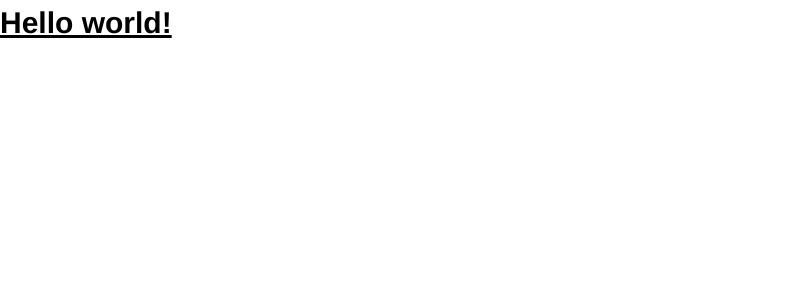
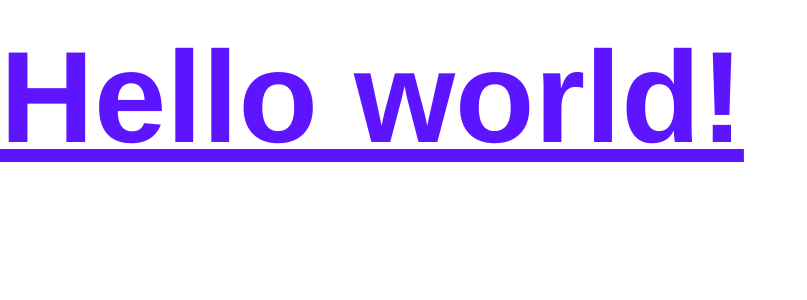
Before and after one commit to LisMaRad/visual-literacy, a React (Create React App) app: page / in a window 1280 px wide. Shown: the top 300 px of the page, without its empty margins (0-807 px from the left). Built offline with nearby package versions, Linux system fonts and the light colour scheme.

Commit message:
Style h1

```diff
--- a/src/App.tsx
+++ b/src/App.tsx
@@ -1,6 +1,6 @@
 export default function App() {
   return (
-      <h1 className="text-3xl font-bold underline text-blue">
+      <h1 className="text-h1  font-bold underline text-primary">
         Hello world!
       </h1>
   )
```
